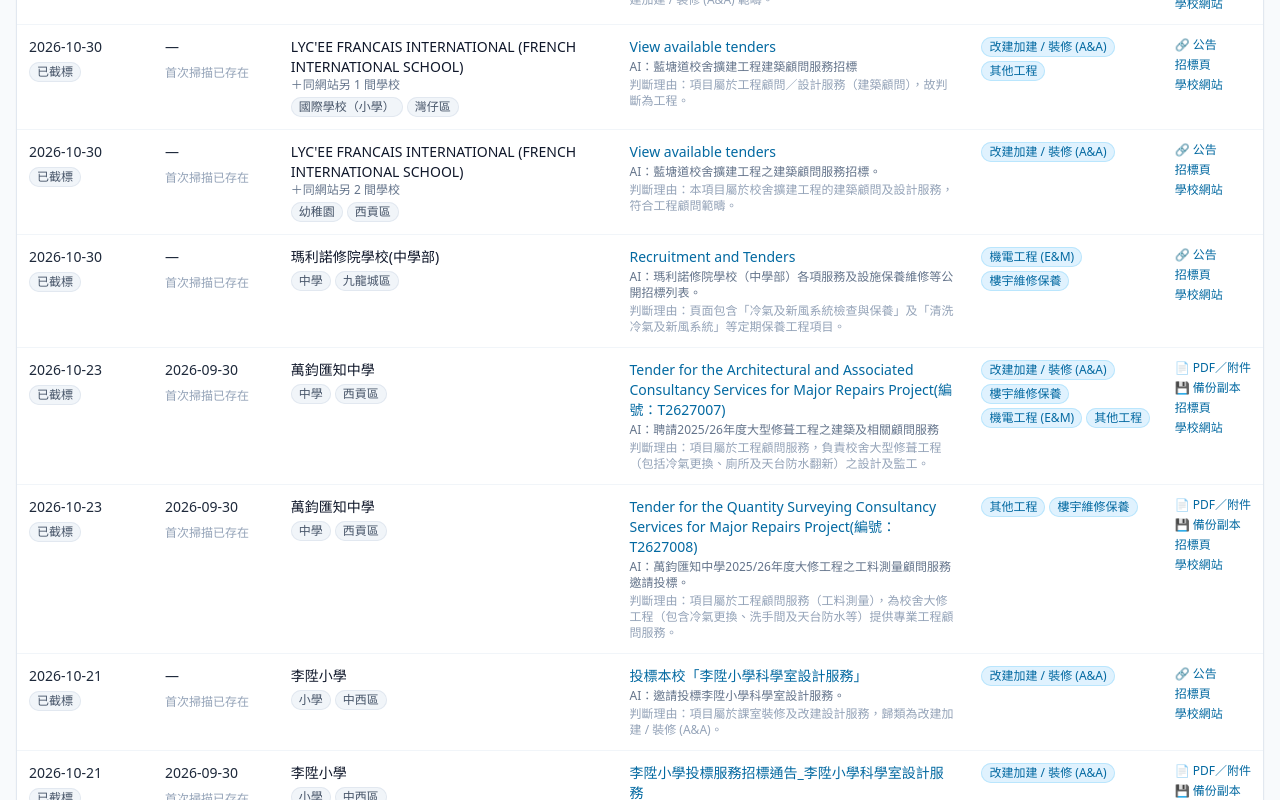
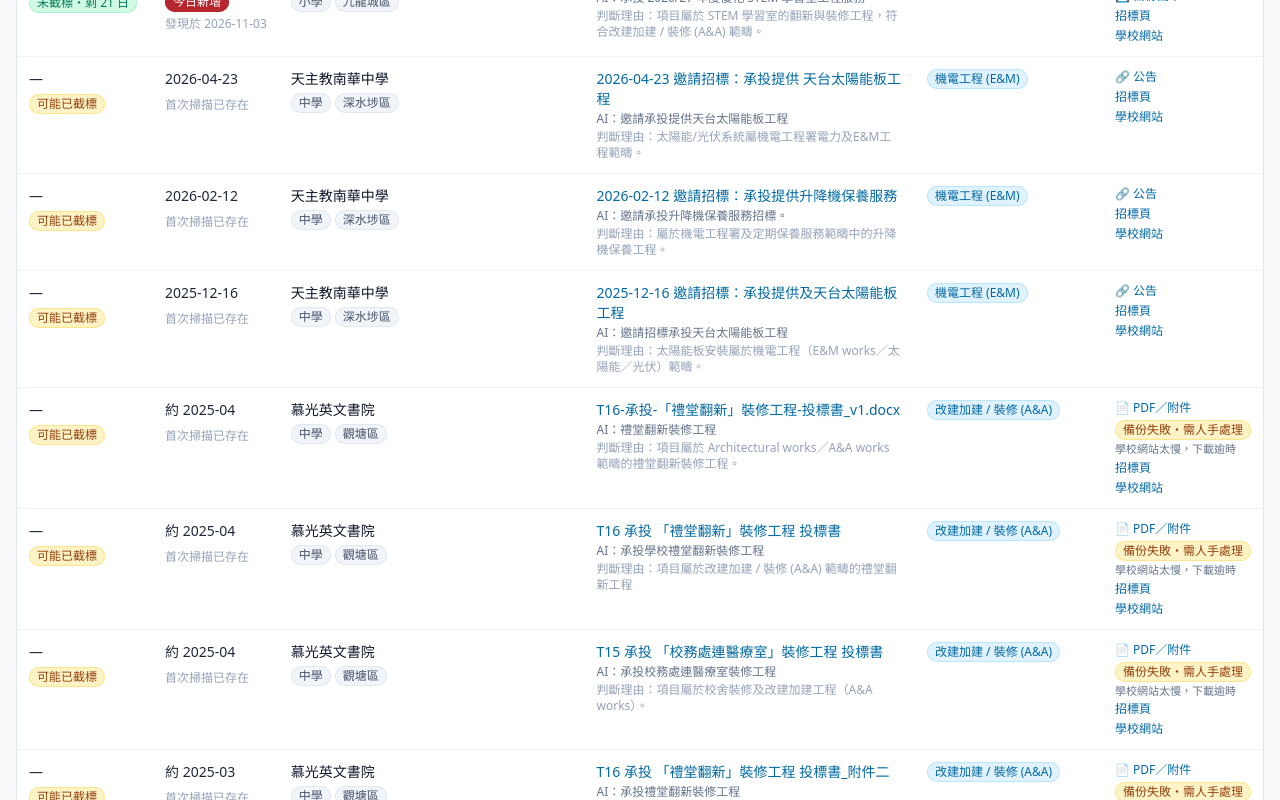
Before and after one commit to andy168528/school-tender-system, a React (Vite) app: page / in a window 1280 px wide. Shown: the part 1640-2440 px from the top of the page. Built offline with nearby package versions, Linux system fonts and the light colour scheme.

Commit message:
截標日期排序：沒有截標日期的公告，3 個月內發佈排最前，較舊的排在已截標之前
Co-Authored-By: Devin AI <158243242+devin-ai-integration[bot]@users.noreply.github.com>

```diff
--- a/src/pages/TendersPage.tsx
+++ b/src/pages/TendersPage.tsx
@@ -69,10 +69,11 @@ export default function TendersPage({ rows, meta, monitoredSchools }: { rows: Te
     const name = (r: TenderRow) => r.school?.name || r.site
     if (sort === '最新公告優先') out.sort((a, b) => Number(b.isNew) - Number(a.isNew) || b.date.localeCompare(a.date) || b.first_seen.localeCompare(a.first_seen))
     else if (sort === '截標日期（緊急先）') out.sort((a, b) => {
-      // 未截標: fewest days left first; then 已截標: most recently closed first; no deadline last
-      const g = (r: TenderRow) => r.status === '未截標' ? 0 : r.deadline ? 1 : 2
+      // no deadline but posted within 3 months → 未截標 (fewest days left first) → older no-deadline → 已截標 (most recently closed first)
+      const recent = addDays(today, -90)
+      const g = (r: TenderRow) => r.status === '未截標' ? 1 : r.deadline ? 3 : r.date >= recent ? 0 : 2
       return g(a) - g(b)
-        || (g(a) === 0 ? a.deadline!.localeCompare(b.deadline!) : g(a) === 1 ? b.deadline!.localeCompare(a.deadline!) : 0)
+        || (g(a) === 1 ? a.deadline!.localeCompare(b.deadline!) : g(a) === 3 ? b.deadline!.localeCompare(a.deadline!) : 0)
         || b.date.localeCompare(a.date)
     })
     else out.sort((a, b) => name(a).localeCompare(name(b), 'zh-HK'))
```
